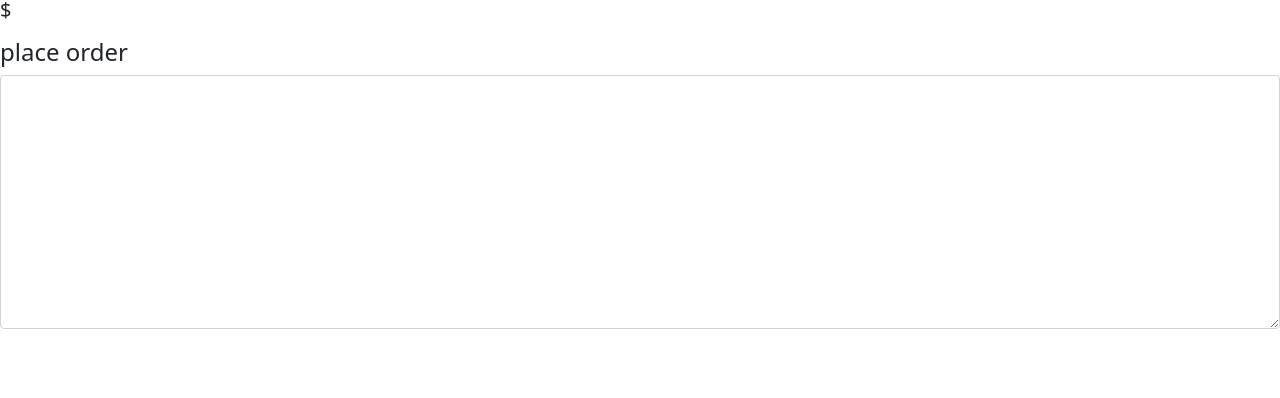
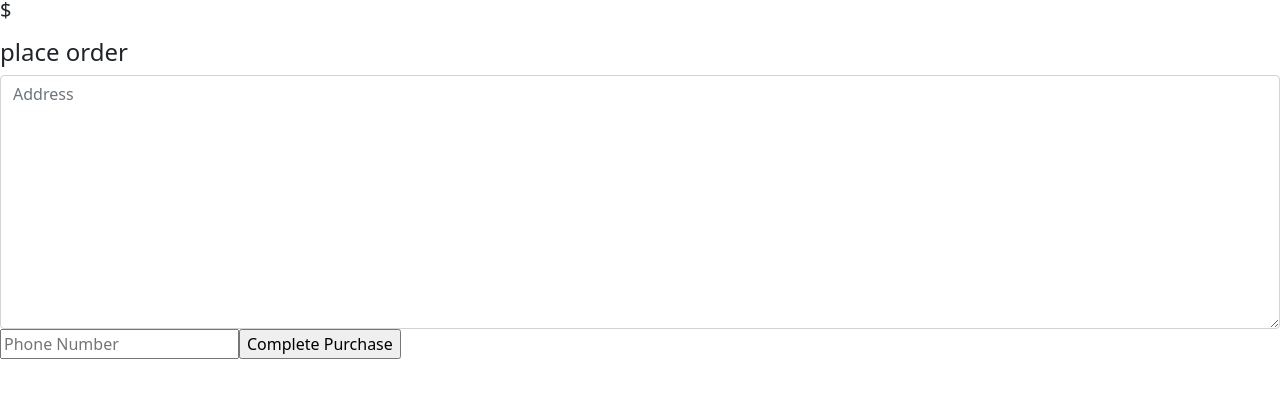
Before and after one commit to Tanimismat/Manufacturer-website-client-side, a React (Create React App) app: page /purchase/1 in a window 1280 px wide. Shown: the part 156-554 px from the top of the page. Built offline with nearby package versions, Linux system fonts and the light colour scheme; no server answers; sample sign-in values are in the browser's storage.

Commit message:
place order section

```diff
--- a/src/Components/Purchase/OrderPlacement.js
+++ b/src/Components/Purchase/OrderPlacement.js
@@ -4,7 +4,9 @@ const OrderPlacement = () => {
     return (
         <div>
             <h4>place order</h4>
-            <textarea className='form-control' id="exampleFormControlTextarea1" name="" cols="30" rows="10"></textarea>
+            <textarea className='form-control' id="exampleFormControlTextarea1" name="" cols="30" rows="10" placeholder='Address'></textarea>
+            <input type="tel" name="phone" id="phone" placeholder='Phone Number'/>
+            <input type="submit" value="Complete Purchase" />
         </div>
     );
 };
```
